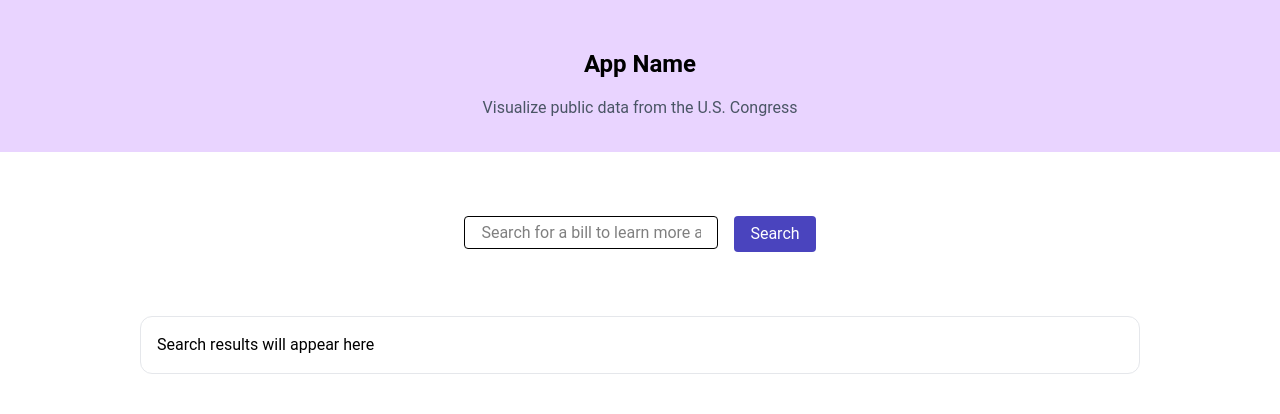
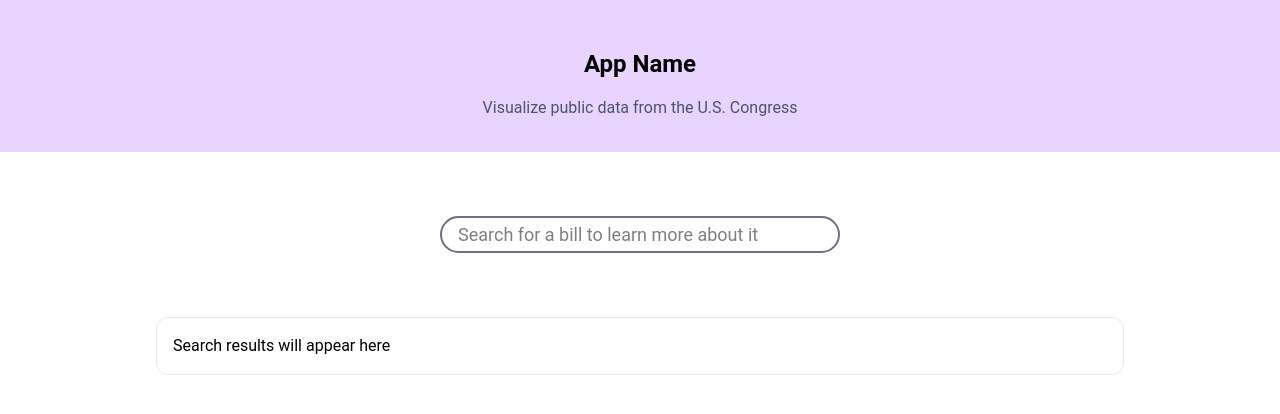
Before and after one commit to b-sharman/hackcu11, a SvelteKit app in the folder frontend/: page / in a window 1280 px wide. Shown: the top 414 px of the page. Built offline with nearby package versions, Linux system fonts and the light colour scheme.

Commit message:
CSS tweaks

```diff
--- a/frontend/src/lib/searchResult.svelte
+++ b/frontend/src/lib/searchResult.svelte
@@ -21,8 +21,8 @@ async function expand() {
 }
 </script>
 
-<li>
-  <button class="size-full text-left p-4 hover:bg-gray-200" onclick={expand}>
+<li class="hover:bg-gray-200">
+  <button class="size-full text-left p-4" onclick={expand}>
 
     <div class="flex flex-row gap-8">
       <div class="basis-full">
--- a/frontend/src/routes/+page.svelte
+++ b/frontend/src/routes/+page.svelte
@@ -20,15 +20,14 @@ let results_promise = $derived.by(async () => {
   <p class="text-gray-600">Visualize public data from the U.S. Congress</p>
 </header>
 
-<main class="max-w-[1000px] mx-auto pb-4">
+<main class="max-w-[1000px] mx-auto px-4 pb-4">
   <div class="my-16 flex justify-center gap-4">
     <input
       bind:value={searchText}
-      class="h-full px-4 py-1.5 rounded border border-black h-[30px]"
+      class="w-[400px] h-full px-4 py-1.5 rounded-full border border-2 border-gray-500 outline-accent-bg text-lg"
       placeholder="Search for a bill to learn more about it"
       type="text"
     />
-    <button class="h-full bg-accent-bg text-accent-fg px-4 py-1.5 rounded cursor-pointer">Search</button>
   </div>
 
   <div class="rounded-xl border border-gray-200">
@@ -36,7 +35,7 @@ let results_promise = $derived.by(async () => {
       <p class="m-4">Loading...</p>
       {:then results}
         {#if results.length > 0}
-          <ul class="divide-y divide-gray-200">
+          <ul class="divide-y divide-gray-200 first:*:rounded-t-xl last:*:rounded-b-xl">
             {#each results as result}
               <SearchResult {result} {searchText} />
             {/each}
```
